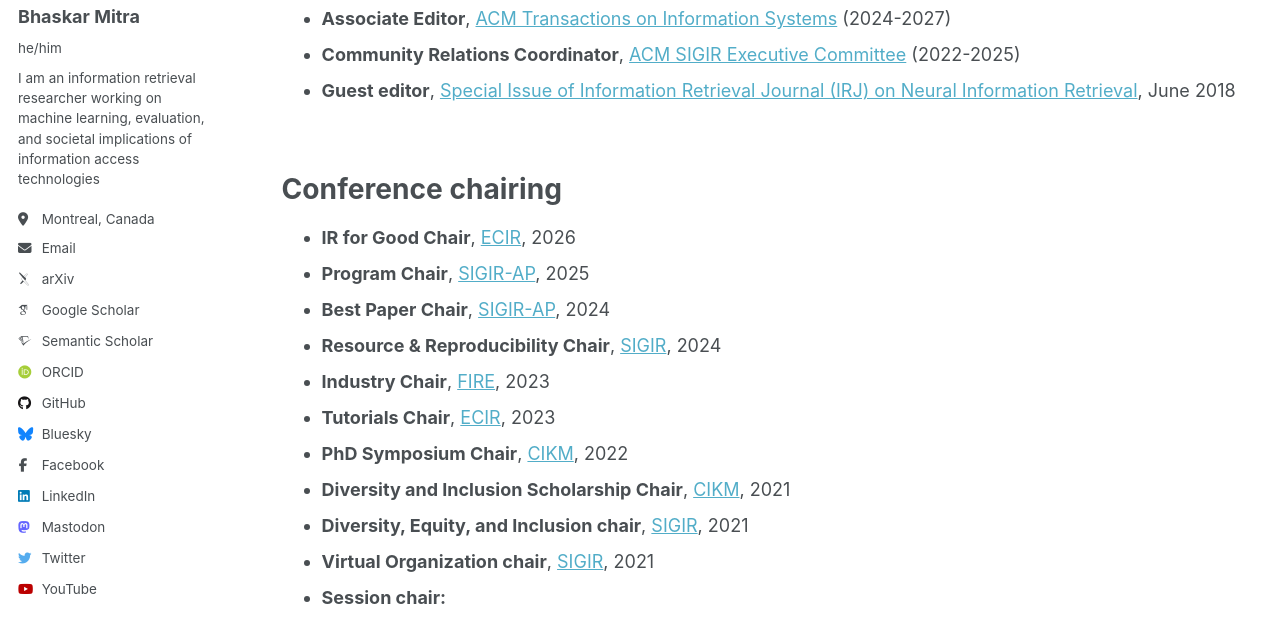
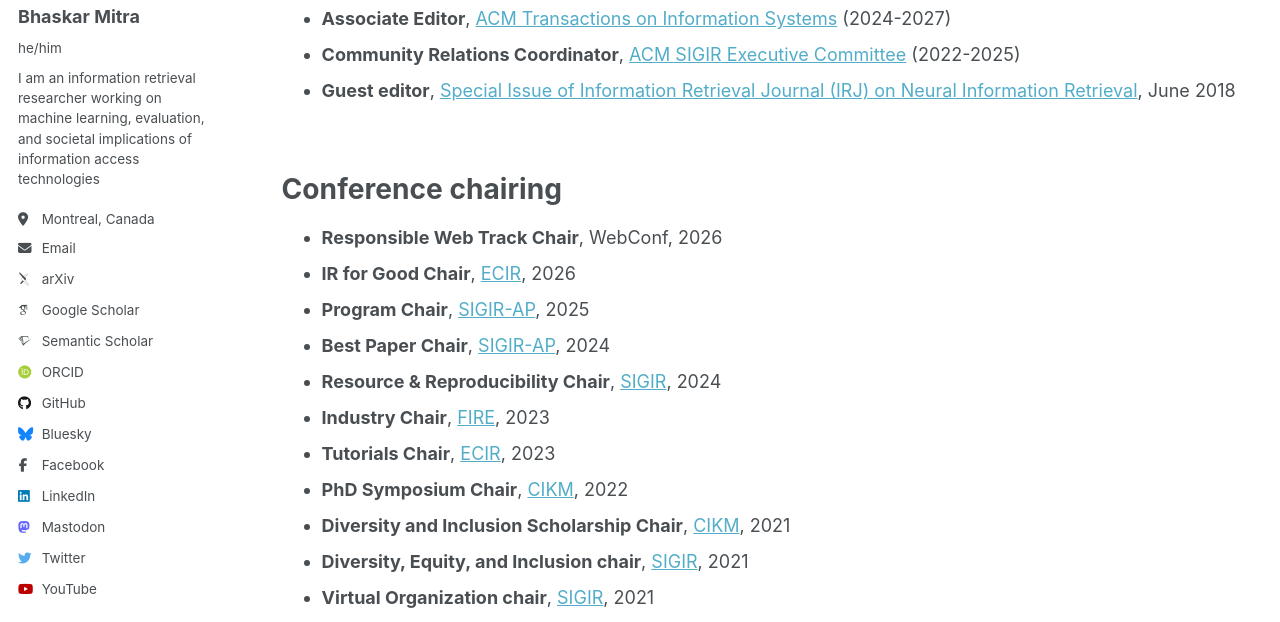
Before and after one commit to bhaskar-mitra/bhaskar-mitra.github.io, a Jekyll site: the page built from _pages/community.md, in a window 1280 px wide and 900 px high, cut to the strip 278-900 px from the top of the window. Built offline with Jekyll 4.4.1, drawn with Linux system fonts in a browser that asks for light colours; some web fonts are replaced.

Commit message:
Update community.md

```diff
--- a/_pages/community.md
+++ b/_pages/community.md
@@ -18,6 +18,7 @@ Community leadership
 
 Conference chairing
 ======
+* **Responsible Web Track Chair**, WebConf, 2026
 * **IR for Good Chair**, [ECIR](https://ecir2026.eu/97-organization), 2026
 * **Program Chair**, [SIGIR-AP](https://www.sigir-ap.org/sigir-ap-2025/organizers/), 2025
 * **Best Paper Chair**, [SIGIR-AP](https://www.sigir-ap.org/sigir-ap-2024/organizers/), 2024
```
